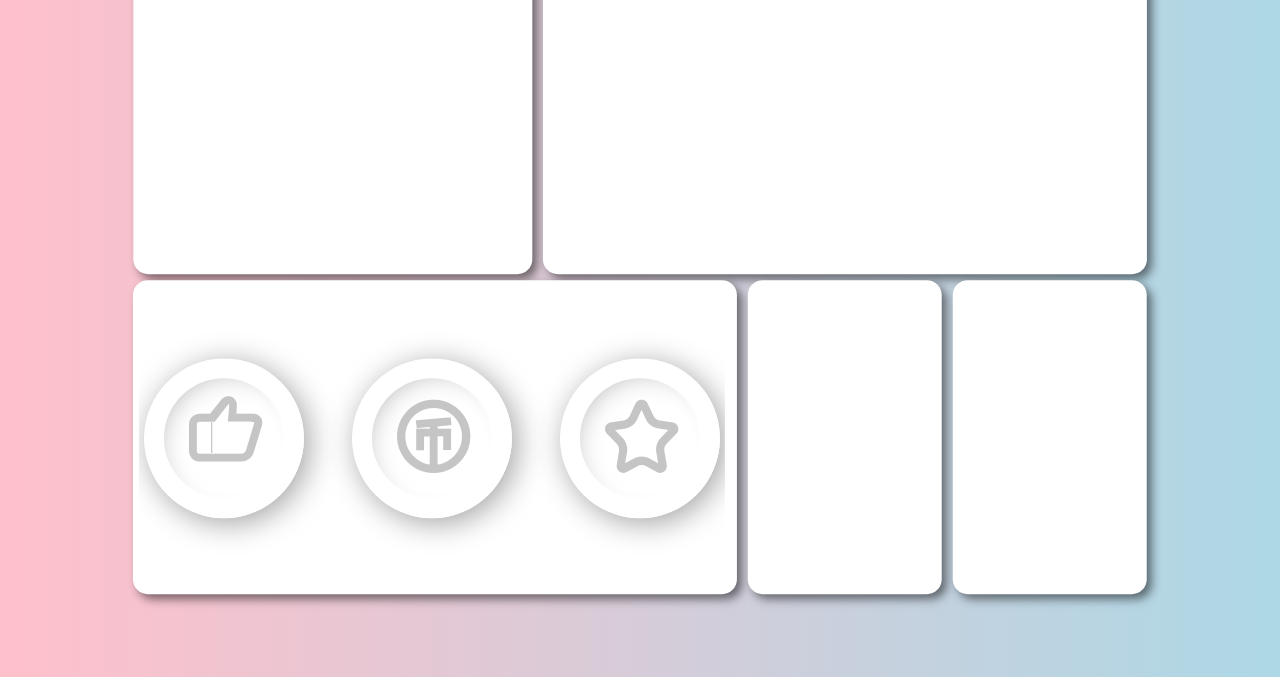
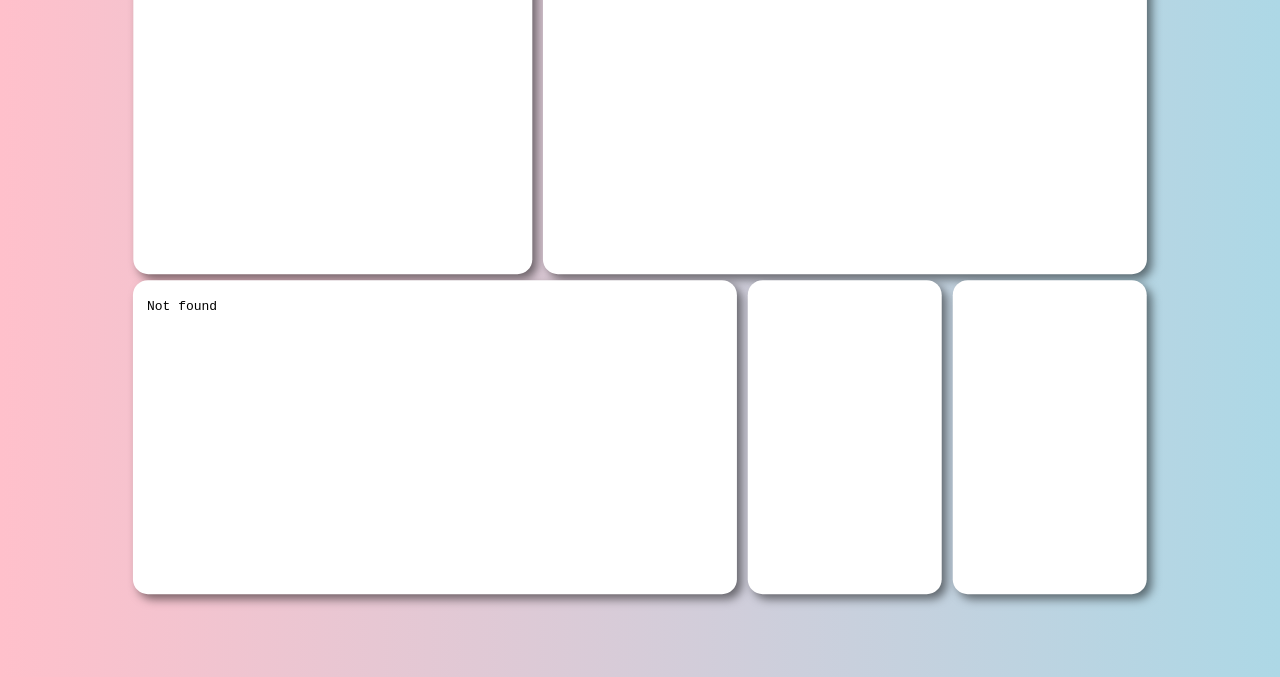
Before and after one commit to laogexiv/laogexiv.github.io, a plain HTML site: page index.html in a window 1280 px wide. Shown: the part 123-800 px from the top of the page. Drawn offline with Linux system fonts and the light colour scheme.

Commit message:
Update index.html

```diff
--- a/index.html
+++ b/index.html
@@ -47,12 +47,11 @@
                 <!-- 不好看，换成我头像吧 -->
                 <img class="map-1" src="img/aboutmelogo.jpg" alt="1">
                 <!-- 舒服多了，但是刚才想用chatgpt也没用上，还把电脑搞出来了焦糊味 -->
-                <!-- 好羡慕娜娜多的影分身，好歹不会这么孤独 -->
                 <!-- #0002跳力 -->
             </div>
         </div>
         <div class="all-3">
-            <iframe class="all-3-1" src="sanlian.html" scrolling="no"></iframe>
+            <iframe class="all-3-1" src="laogexiv.top/sanlian.html" scrolling="no"></iframe>
         </div>
         <div class="all-4"></div>
         <div class="all-5"></div>
```
